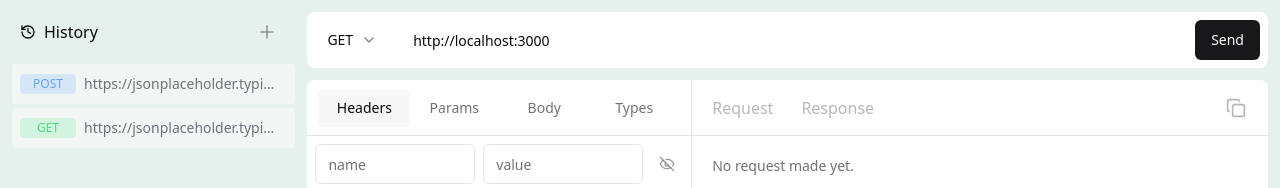
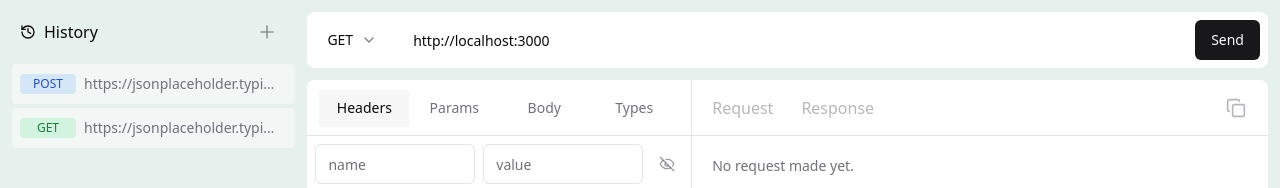
Before and after one commit to anjerodev/farfetchd, a React (Vite) app: page / in a window 1280 px wide. Shown: the top 188 px of the page. Built offline with nearby package versions, Linux system fonts and the light colour scheme.

Commit message:
fix: Add dark mode support for method labels in sidebar.

```diff
--- a/src/components/sidebar.tsx
+++ b/src/components/sidebar.tsx
@@ -86,11 +86,16 @@ const HistoryItem = ({
         <span
           className={cn(
             'pointer-events-none w-14 shrink-0 rounded-sm px-1 py-0.5 text-center text-xs uppercase',
-            item.method === Method.GET && 'bg-green-400/20 text-green-400',
-            item.method === Method.POST && 'bg-blue-400/20 text-blue-400',
-            item.method === Method.PUT && 'bg-yellow-400/20 text-yellow-400',
-            item.method === Method.PATCH && 'bg-purple-400/20 text-purple-400',
-            item.method === Method.DELETE && 'bg-red-400/20 text-red-400'
+            item.method === Method.GET &&
+              'bg-green-400/20 text-green-700 dark:text-green-400',
+            item.method === Method.POST &&
+              'bg-blue-400/20 text-blue-700 dark:text-blue-400',
+            item.method === Method.PUT &&
+              'bg-yellow-400/20 text-yellow-700 dark:text-yellow-400',
+            item.method === Method.PATCH &&
+              'bg-purple-400/20 text-purple-700 dark:text-purple-400',
+            item.method === Method.DELETE &&
+              'bg-red-400/20 text-red-700 dark:text-red-400'
           )}
         >
           {item.method}
```
